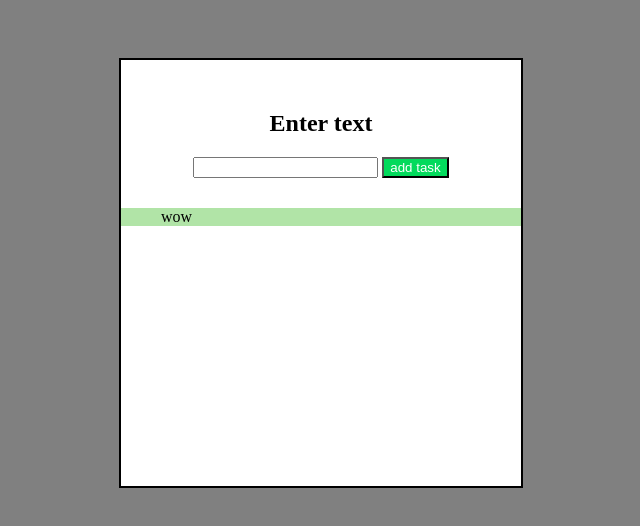
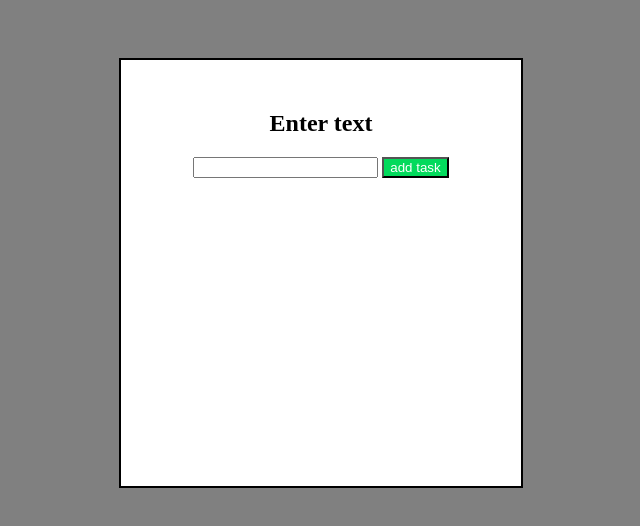
Before and after one commit to MaxRabkovskyi/uber_project, a website: page src/index.html in a window 1280 px wide. Shown: the whole page, without its empty margins (319-959 px from the left). Drawn offline with Linux system fonts and the light colour scheme.

Commit message:
add to git

```diff
--- /dev/null
+++ b/src/css/style-dist.css
@@ -0,0 +1 @@
+body{background-color:grey}.bigBox{min-height:60vh;width:100%;display:-webkit-box;display:-ms-flexbox;display:flex;-webkit-box-pack:center;-ms-flex-pack:center;justify-content:center}.miniBox{background-color:#fff;margin-top:50px;min-height:100px;width:400px;border:2px solid black;word-wrap:break-word}.mainBox{padding:30px;text-align:center}.listBox{background-color:rgb(177,228,167)}.list{display:-webkit-box;display:-ms-flexbox;display:flex;-webkit-box-orient:vertical;-webkit-box-direction:normal;-ms-flex-direction:column;flex-direction:column;-webkit-box-pack:justify;-ms-flex-pack:justify;justify-content:space-between;width:100%;margin:0}.checkbox{margin-left:15px}.remove{margin-left:10px;background-color:red;color:#fff}.newDiv{width:300px;padding-right:40px;display:-webkit-box;display:-ms-flexbox;display:flex;-webkit-box-pack:justify;-ms-flex-pack:justify;justify-content:space-between;color:black;margin:5px}.inputRead{background-color:transparent;border:none;outline:none;color:grey}.add{background-color:#02da5c;color:#fff}.strikethrough{text-decoration:line-through}
--- a/src/index.html
+++ b/src/index.html
@@ -16,7 +16,7 @@
           </div>
 
         <div class="listBox">
-          <ul class="list">wow</ul>
+          <ul class="list"></ul>
         </div>
 
         </div>
```
Also changed, not shown: package.json (added, +11 -0 lines), 1 other file.
